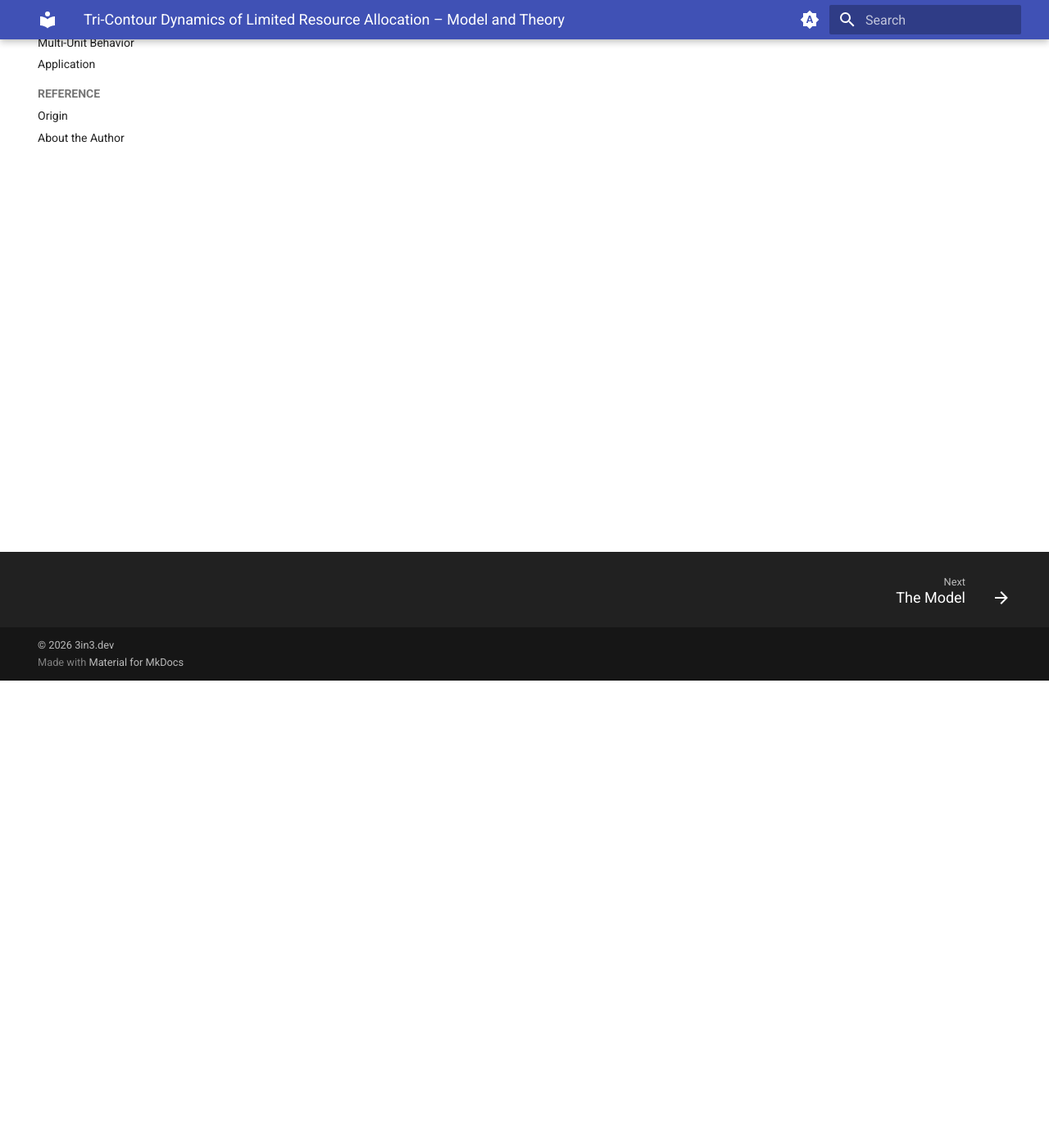
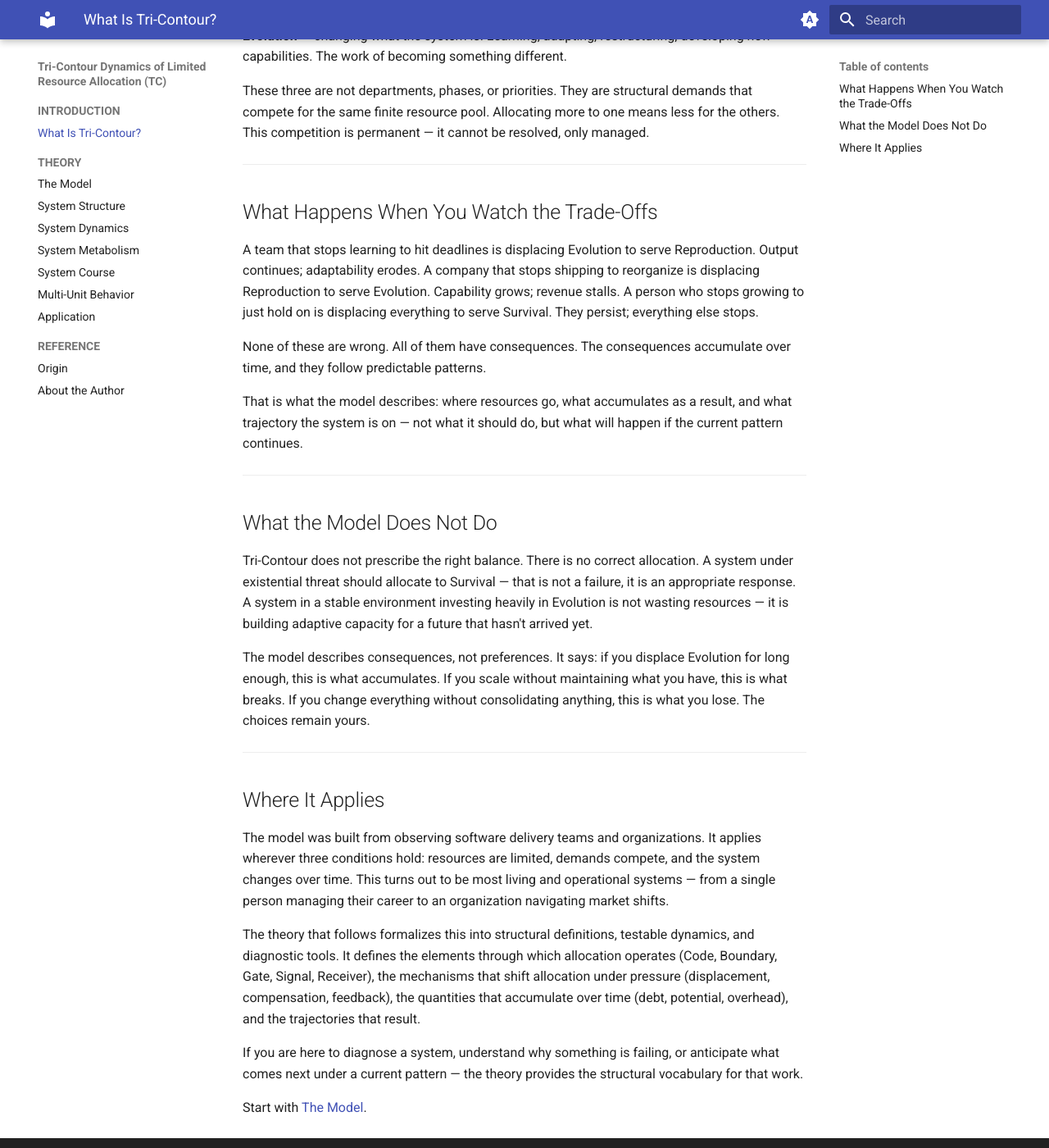
Before and after one commit to vitar/sre, an MkDocs documentation site: the page built from docs/index.md, in a window 1280 px wide and 1400 px high, scrolled down 570 px. Shown: the whole window at 82% size. Built offline with MkDocs 1.6.1 and Material for MkDocs 9.7.7, drawn with Linux system fonts in a browser that asks for light colours; some of the changed text lies outside the part shown.

Commit message:
Added intro chapter, replaced PNG with SVG

```diff
--- a/docs/index.md
+++ b/docs/index.md
@@ -1,4 +1,48 @@
-# Tri-Contour Dynamics of Limited Resource Allocation – Model and Theory
+# What Is Tri-Contour?
 
 > **⚠️ ATTENTION: You may be viewing a downloaded version.**
 > The living, latest version of this documentation is always available online: [TC Official Documentation](https://tc.3in3.dev)
+
+---
+
+Every living system — a person, a team, a company, an ecosystem — runs on limited resources. Time, energy, money, attention. There is never enough for everything. So the system makes trade-offs, constantly, whether it knows it or not.
+
+Tri-Contour Dynamics says those trade-offs always fall across the same three competing demands:
+
+**Survival** — keeping what exists alive. Maintaining operations, protecting integrity, handling threats. The work of staying in the game.
+
+**Reproduction** — making more of what works. Scaling output, replicating patterns, growing reach. The work of multiplying what the system already does.
+
+**Evolution** — changing what the system is. Learning, adapting, restructuring, developing new capabilities. The work of becoming something different.
+
+These three are not departments, phases, or priorities. They are structural demands that compete for the same finite resource pool. Allocating more to one means less for the others. This competition is permanent — it cannot be resolved, only managed.
+
+---
+
+## What Happens When You Watch the Trade-Offs
+
+A team that stops learning to hit deadlines is displacing Evolution to serve Reproduction. Output continues; adaptability erodes. A company that stops shipping to reorganize is displacing Reproduction to serve Evolution. Capability grows; revenue stalls. A person who stops growing to just hold on is displacing everything to serve Survival. They persist; everything else stops.
+
+None of these are wrong. All of them have consequences. The consequences accumulate over time, and they follow predictable patterns.
+
+That is what the model describes: where resources go, what accumulates as a result, and what trajectory the system is on — not what it should do, but what will happen if the current pattern continues.
+
+---
+
+## What the Model Does Not Do
+
+Tri-Contour does not prescribe the right balance. There is no correct allocation. A system under existential threat should allocate to Survival — that is not a failure, it is an appropriate response. A system in a stable environment investing heavily in Evolution is not wasting resources — it is building adaptive capacity for a future that hasn't arrived yet.
+
+The model describes consequences, not preferences. It says: if you displace Evolution for long enough, this is what accumulates. If you scale without maintaining what you have, this is what breaks. If you change everything without consolidating anything, this is what you lose. The choices remain yours.
+
+---
+
+## Where It Applies
+
+The model was built from observing software delivery teams and organizations. It applies wherever three conditions hold: resources are limited, demands compete, and the system changes over time. This turns out to be most living and operational systems — from a single person managing their career to an organization navigating market shifts.
+
+The theory that follows formalizes this into structural definitions, testable dynamics, and diagnostic tools. It defines the elements through which allocation operates (Code, Boundary, Gate, Signal, Receiver), the mechanisms that shift allocation under pressure (displacement, compensation, feedback), the quantities that accumulate over time (debt, potential, overhead), and the trajectories that result.
+
+If you are here to diagnose a system, understand why something is failing, or anticipate what comes next under a current pattern — the theory provides the structural vocabulary for that work.
+
+Start with [The Model](./110-the-model.md).
```
Also changed, not shown: docs/110-the-model.md (+1 -1 lines), docs/120-system-structure.md (+1 -1 lines), docs/140-system-metabolism.md (+1 -1 lines), docs/150-system-course.md (+1 -1 lines).
